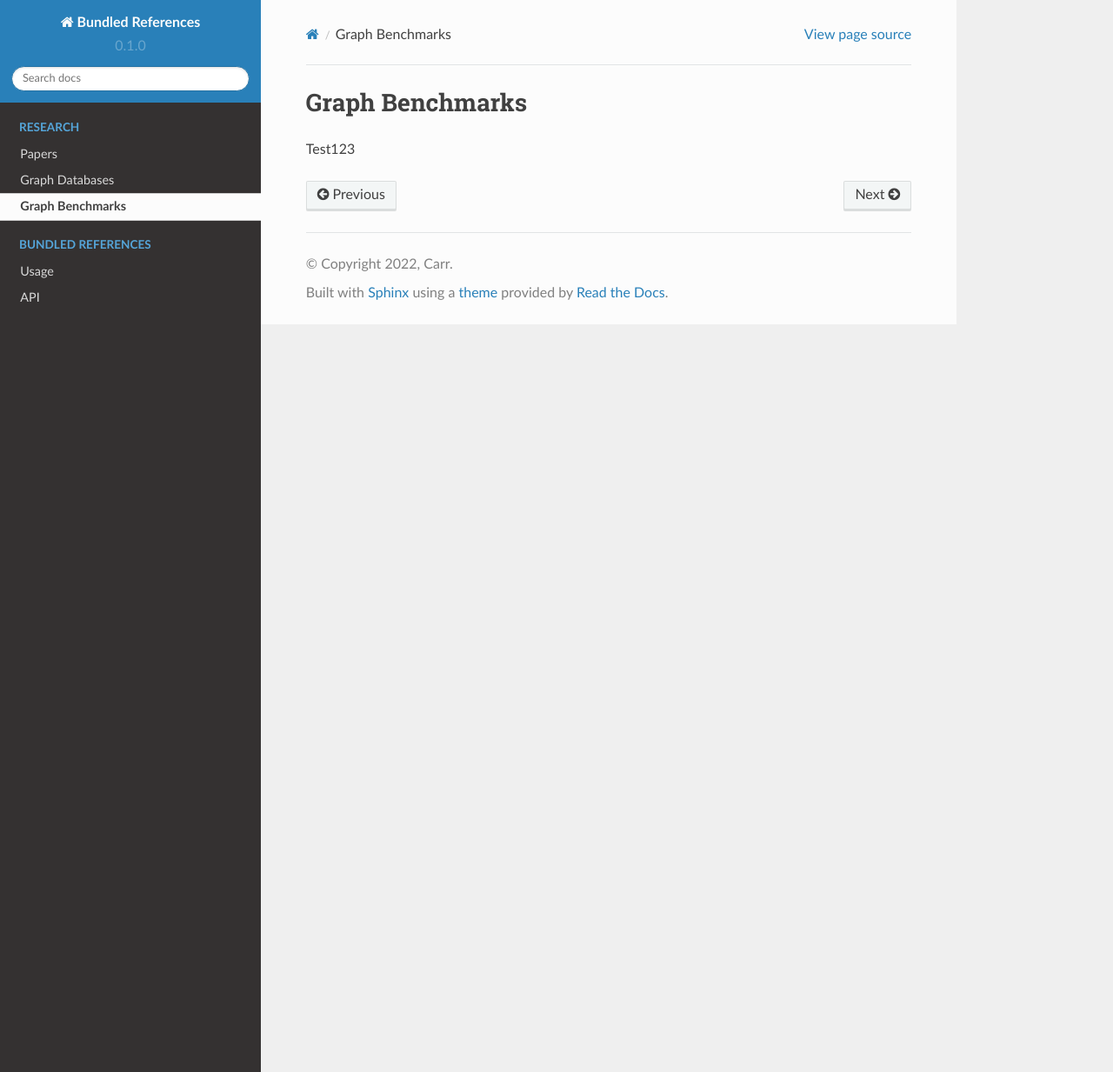
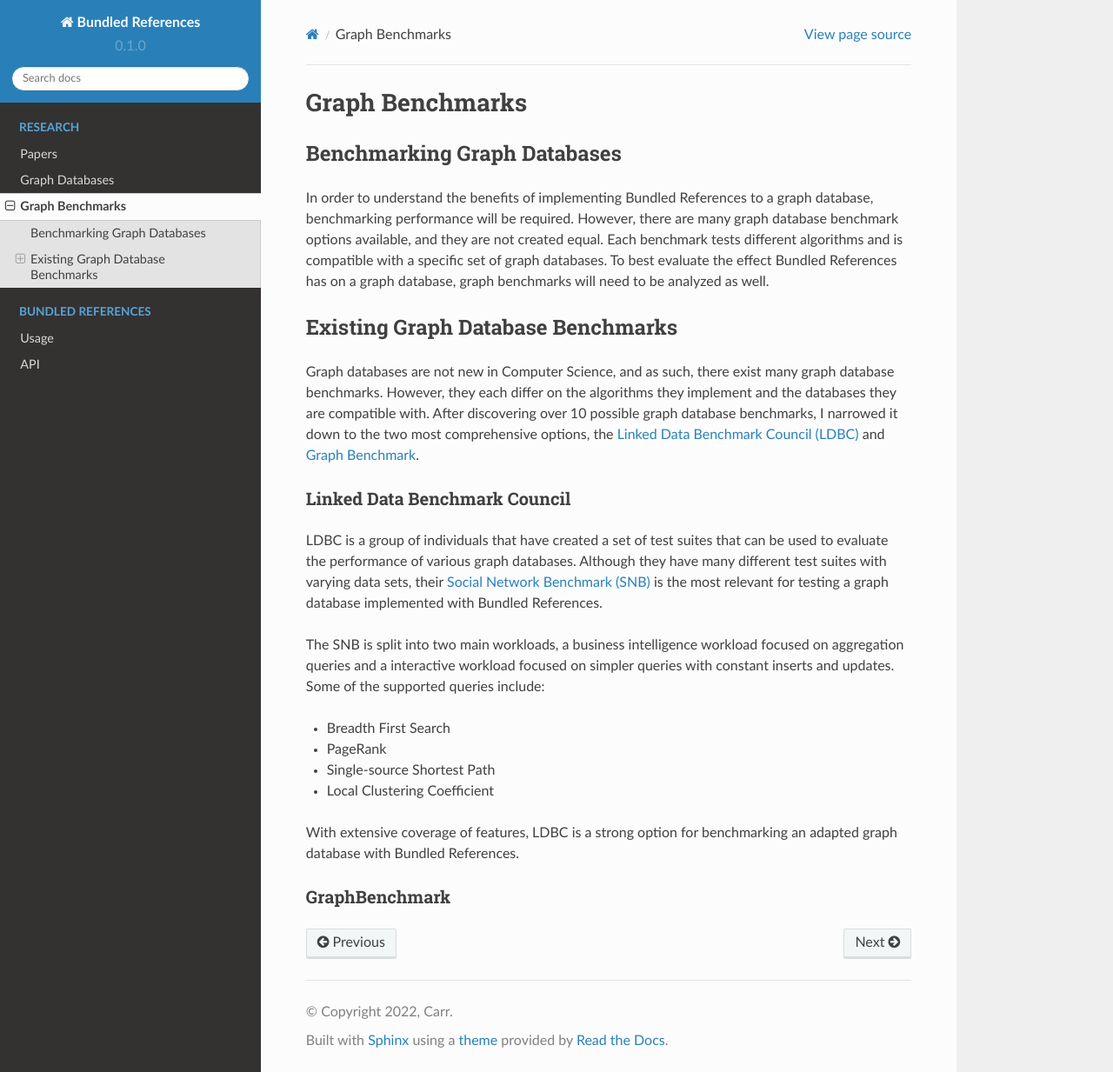
Before and after one commit to JAlexanderCarr/bundledrefs, a Sphinx documentation site: the page built from docs/source/research/graphbenchmarks.rst, in a window 1280 px wide and 1233 px high. Shown: the whole window at 87% size. Built offline with Sphinx 7.4.7 and the Read the Docs theme 2.0.0, drawn with Linux system fonts in a browser that asks for light colours.

Commit message:
Added a graph benchmark

```diff
--- a/docs/source/research/graphbenchmarks.rst
+++ b/docs/source/research/graphbenchmarks.rst
@@ -1,4 +1,52 @@
+================
 Graph Benchmarks
 ================
 
-Test123
+Benchmarking Graph Databases
+============================
+
+In order to understand the benefits of implementing Bundled References to
+a graph database, benchmarking performance will be required.  However, there
+are many graph database benchmark options available, and they are not created equal.
+Each benchmark tests different algorithms and is compatible with a
+specific set of graph databases.  To best evaluate the effect Bundled
+References has on a graph database, graph benchmarks will need to be
+analyzed as well.
+
+Existing Graph Database Benchmarks
+==================================
+
+Graph databases are not new in Computer Science, and as such, there exist many
+graph database benchmarks.  However, they each differ on the algorithms they implement
+and the databases they are compatible with.  After discovering over 10 possible
+graph database benchmarks, I narrowed it down to the two most comprehensive
+options, the `Linked Data Benchmark Council (LDBC)`_ and `Graph Benchmark`_.
+
+.. _Linked Data Benchmark Council (LDBC): https://ldbcouncil.org/introduction/
+.. _Graph Benchmark: https://graphbenchmark.com/
+
+Linked Data Benchmark Council
+-----------------------------
+
+LDBC is a group of individuals that have created a set of test suites
+that can be used to evaluate the performance of various graph databases.
+Although they have many different test suites with varying data sets, their
+`Social Network Benchmark (SNB)`_ is the most relevant for testing a graph database
+implemented with Bundled References.
+
+The SNB is split into two main workloads, a business intelligence workload focused on
+aggregation queries and a interactive workload focused on simpler queries with constant
+inserts and updates.  Some of the supported queries include:
+
+* Breadth First Search
+* PageRank
+* Single-source Shortest Path
+* Local Clustering Coefficient
+
+With extensive coverage of features, LDBC is a strong option for benchmarking an
+adapted graph database with Bundled References.
+
+.. _Social Network Benchmark (SNB): https://ldbcouncil.org/benchmarks/snb/
+
+GraphBenchmark
+--------------
```
